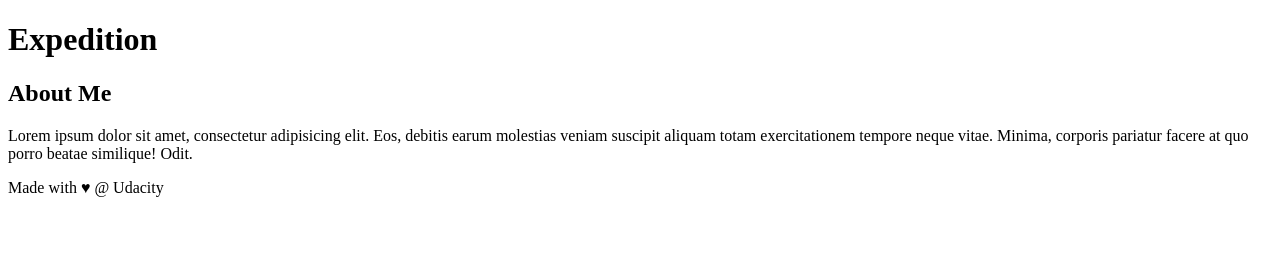
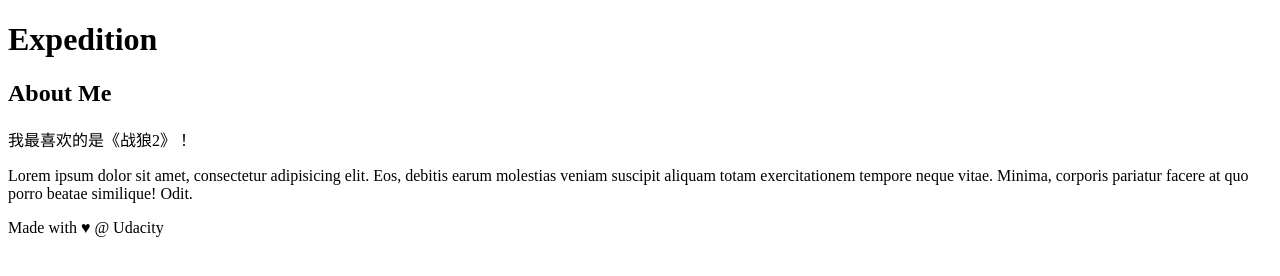
Before and after one commit to happysmallxin/quakeReport, a plain HTML site: page index.html in a window 1280 px wide. Drawn offline with Linux system fonts and the light colour scheme.

Commit message:
add my movie <战狼2> to aside

```diff
--- a/index.html
+++ b/index.html
@@ -22,7 +22,7 @@
     <!-- start of new content -->
 <aside>
     <h2>About Me</h2>
-
+    <p>我最喜欢的是《战狼2》！</p>
     <p>Lorem ipsum dolor sit amet, consectetur adipisicing elit. Eos, debitis earum molestias veniam suscipit aliquam totam exercitationem tempore neque vitae. Minima, corporis pariatur facere at quo porro beatae similique! Odit.</p>
 </aside>
 <!-- end of new content -->
```
